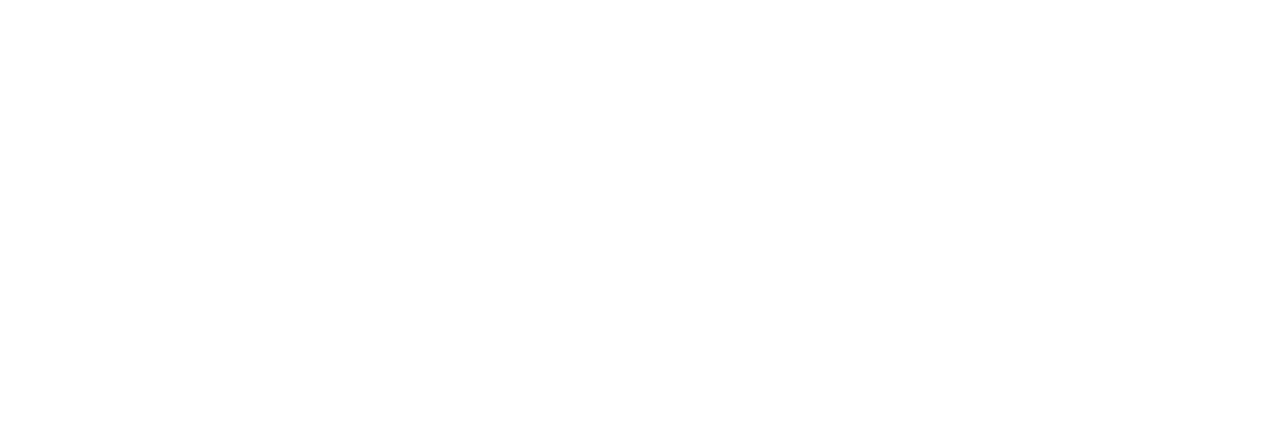
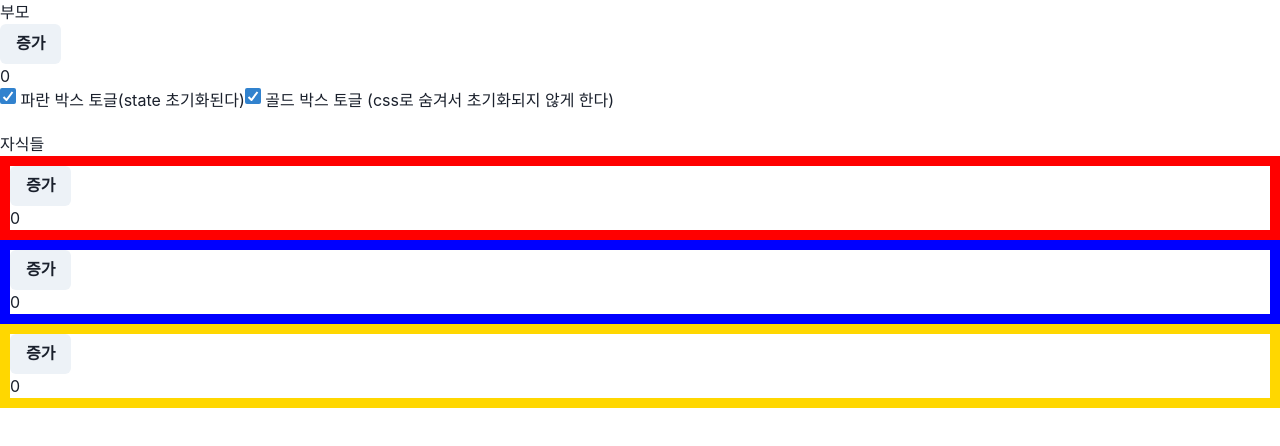
Before and after one commit to junggji/react20231031, a React (Create React App) app: page / in a window 1280 px wide. Shown: the top 446 px of the page. Built offline with nearby package versions, Linux system fonts and the light colour scheme.

Commit message:
component의 초기렌더링과, 재렌더링

```diff
--- a/src/App.js
+++ b/src/App.js
@@ -1,14 +1,62 @@
 import React, { useEffect, useState } from "react";
+import { Box, Button, Checkbox, Text } from "@chakra-ui/react";
+
+function MyComp({ color }) {
+  const [number, setNumber] = useState(0);
+
+  useEffect(() => {
+    console.log(color + " : initial render");
+  }, []);
+
+  console.log(color + " : re render");
+
+  return (
+    <Box borderWidth={"10px"} borderColor={color}>
+      <Button onClick={() => setNumber(number + 1)}>증가</Button>
+      <Text>{number}</Text>
+    </Box>
+  );
+}
 
 function App(props) {
+  // 부모가 렌더링될 때 자식도 렌더링 됨.
+
   const [number, setNumber] = useState(0);
+  const [secondToggle, setSecondToggle] = useState(true);
+  const [goldToggle, setGoldToggle] = useState(true);
 
-  // useEffect 사용 시 자주 하는 실수
-  useEffect(() => {
-    console.log("코드 실행");
-    // setNumber(number + 1); // trigger하는 값을 변경하면 안됨 무한반복됨
-  }, [number]);
-  return <div></div>;
+  console.log("부모 re-render");
+
+  return (
+    <div>
+      <Box>
+        <Text>부모</Text>
+        <Button onClick={() => setNumber(number + 1)}>증가</Button>
+        <Text>{number}</Text>
+        <Checkbox
+          defaultChecked={true}
+          onChange={(e) => setSecondToggle(e.target.checked)}
+        ></Checkbox>{" "}
+        파란 박스 토글(state 초기화된다)
+        <Checkbox
+          defaultChecked={true}
+          onChange={(e) => setGoldToggle(e.target.checked)}
+        />{" "}
+        골드 박스 토글 (css로 숨겨서 초기화되지 않게 한다)
+      </Box>
+
+      <Box mt={5}>
+        <Text>자식들</Text>
+        <MyComp color={"red"} />
+
+        {secondToggle && <MyComp color={"blue"} />}
+
+        <Box sx={{ display: goldToggle ? "block" : "none" }}>
+          <MyComp color={"gold"} />
+        </Box>
+      </Box>
+    </div>
+  );
 }
 
 export default App;
```
